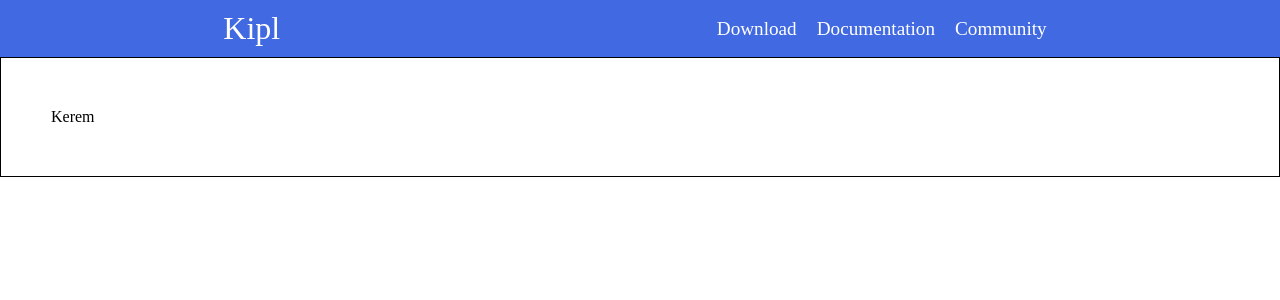
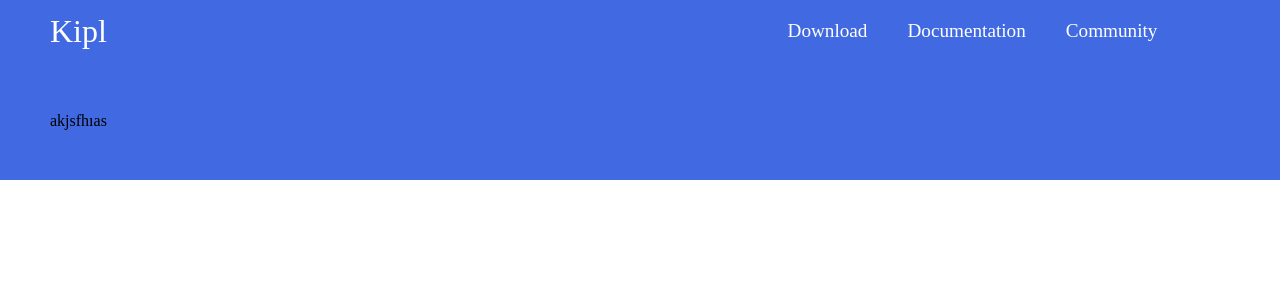
Before and after one commit to kipl-lang/website, a React (Vite) app: page / in a window 1280 px wide. Shown: the top 300 px of the page. Built offline with nearby package versions, Linux system fonts and the light colour scheme.

Commit message:
Navbar updated

```diff
--- a/src/App.tsx
+++ b/src/App.tsx
@@ -2,15 +2,13 @@ import React from "react";
 import "./App.css";
 
 import Navbar from "./components/Navbar";
-import Body from "./components/Body";
+import Download from "./components/Download";
 
 const App: React.FC = () => {
   return(
     <div>
-      <Navbar />
-        <Body>
-            Kerem
-        </Body>
+        <Navbar />
+        <Download></Download>
     </div>
   );
 }
--- a/src/components/Body/Body.css
+++ /dev/null
@@ -1,4 +0,0 @@
-.body {
-    border: 1px solid black;
-    padding: 50px ;
-}
--- a/src/components/Body/Body.tsx
+++ /dev/null
@@ -1,17 +0,0 @@
-import React, {ReactNode} from "react";
-import "./Body.css";
-
-interface BodyProps {
-    children: ReactNode;
-}
-
-
-const Body: React.FC<BodyProps> = ({children}) => {
-    return(
-        <div className="body">
-            { children }
-        </div>
-    );
-}
-
-export default Body;
--- a/src/components/Body/index.ts
+++ /dev/null
@@ -1 +0,0 @@
-export { default } from "./Body";
--- a/src/components/Download/Download.css
+++ b/src/components/Download/Download.css
@@ -0,0 +1,4 @@
+.download {
+    background-color: var(--main-color);
+    padding: 50px;
+}
--- a/src/components/Download/Download.tsx
+++ b/src/components/Download/Download.tsx
@@ -0,0 +1,12 @@
+import React from "react";
+import "./Download.css";
+
+const Download:React.FC = () => {
+    return(
+        <div className="download">
+            akjsfhıas
+        </div>
+    );
+}
+
+export default Download;
--- a/src/components/Download/index.ts
+++ b/src/components/Download/index.ts
@@ -0,0 +1 @@
+export { default } from "./Download";
--- a/src/components/Navbar/Navbar.css
+++ b/src/components/Navbar/Navbar.css
@@ -2,35 +2,34 @@
     background-color: var(--main-color);
     display: flex;
     flex-direction: row;
-    justify-content: space-around;
     align-items: center;
-    padding: 10px;
 }
 
 .navbar-title {
-    color: white;
+    flex: 1;
+    color: var(--light-color);
     font-size: 2rem;
     text-decoration: none;
+    padding-left: 50px;
 }
 
 .navbar-links-container {
-    /* */
+    flex: 1;
+    display: flex;
+    flex-direction: row;
+    justify-content: center;
 }
 
 .navbar-links-container a {
+    background-color: var(--main-color);
     color: var(--light-color);
+    padding: 20px;
     font-size: 1.2rem;
     text-decoration: none;
-    padding: 10px;
-    transition: 0.25s;
+    transition: 0.1s;
 }
 
 .navbar-links-container a:hover {
-    color: #87CEEB;
+    background-color: var(--light-color);
+    color: var(--main-color);
 }
-
-@media (max-width: 768px) {
-    .navbar {
-
-    }
-}
```
